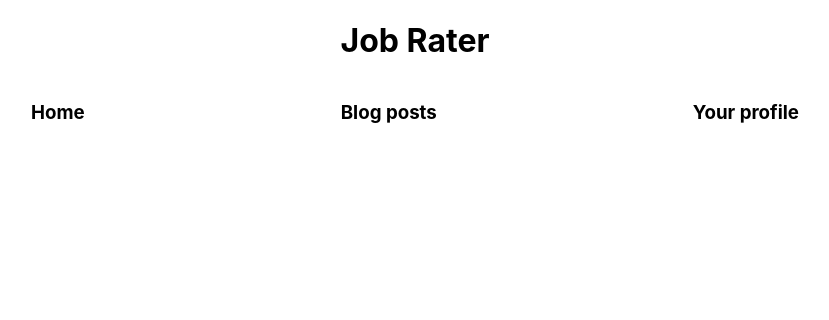
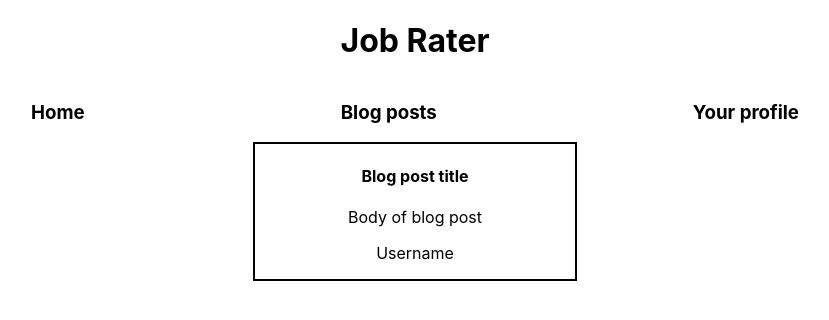
Before and after one commit to bsolis6878/job-rater, a React (Create React App) app in the folder client/: page / in a window 1280 px wide. Both pictures are taken after a click on the element "Blog posts". Shown: the top 320 px of the page, without its empty margins (225-1054 px from the left). Built offline with nearby package versions, Linux system fonts and the light colour scheme.

Commit message:
added basic blog post component

```diff
--- a/client/src/App.js
+++ b/client/src/App.js
@@ -1,6 +1,7 @@
 import { useState } from 'react';
-import Header from './components/Header'
-import Home from './components/Home'
+import Header from './components/Header';
+import Home from './components/Home';
+import Blogs from './components/Blogs';
 
 function App() {
 
@@ -10,6 +11,7 @@ function App() {
     <>
       <Header setCurrentlySelected={setCurrentlySelected} />
       {currentlySelected === 'Home' && <Home />}
+      {currentlySelected === 'Blogs' && <Blogs />}
     </>
   );
 }
--- /dev/null
+++ b/client/src/components/Blogs/index.js
@@ -0,0 +1,11 @@
+const Blogs = () => {
+    return (
+        <div className="card">
+            <h4>Blog post title</h4>
+            <p>Body of blog post</p>
+            <p>Username</p>
+        </div>
+    )
+}
+
+export default Blogs;
--- a/client/src/components/Header/index.js
+++ b/client/src/components/Header/index.js
@@ -1,4 +1,4 @@
-const Header = ({ currentlySelected, setCurrentlySelected}) => {
+const Header = ({ setCurrentlySelected }) => {
     return (
         <header>
             <h1>Job Rater</h1>
@@ -7,7 +7,7 @@ const Header = ({ currentlySelected, setCurrentlySelected}) => {
                     onClick={() => setCurrentlySelected('Home')}
                 >Home</h3>
                 <h3
-                    onClick={() => setCurrentlySelected('Blog posts')}
+                    onClick={() => setCurrentlySelected('Blogs')}
                 >Blog posts</h3>
                 <h3
                     onClick={() => setCurrentlySelected('Profile')}
```
